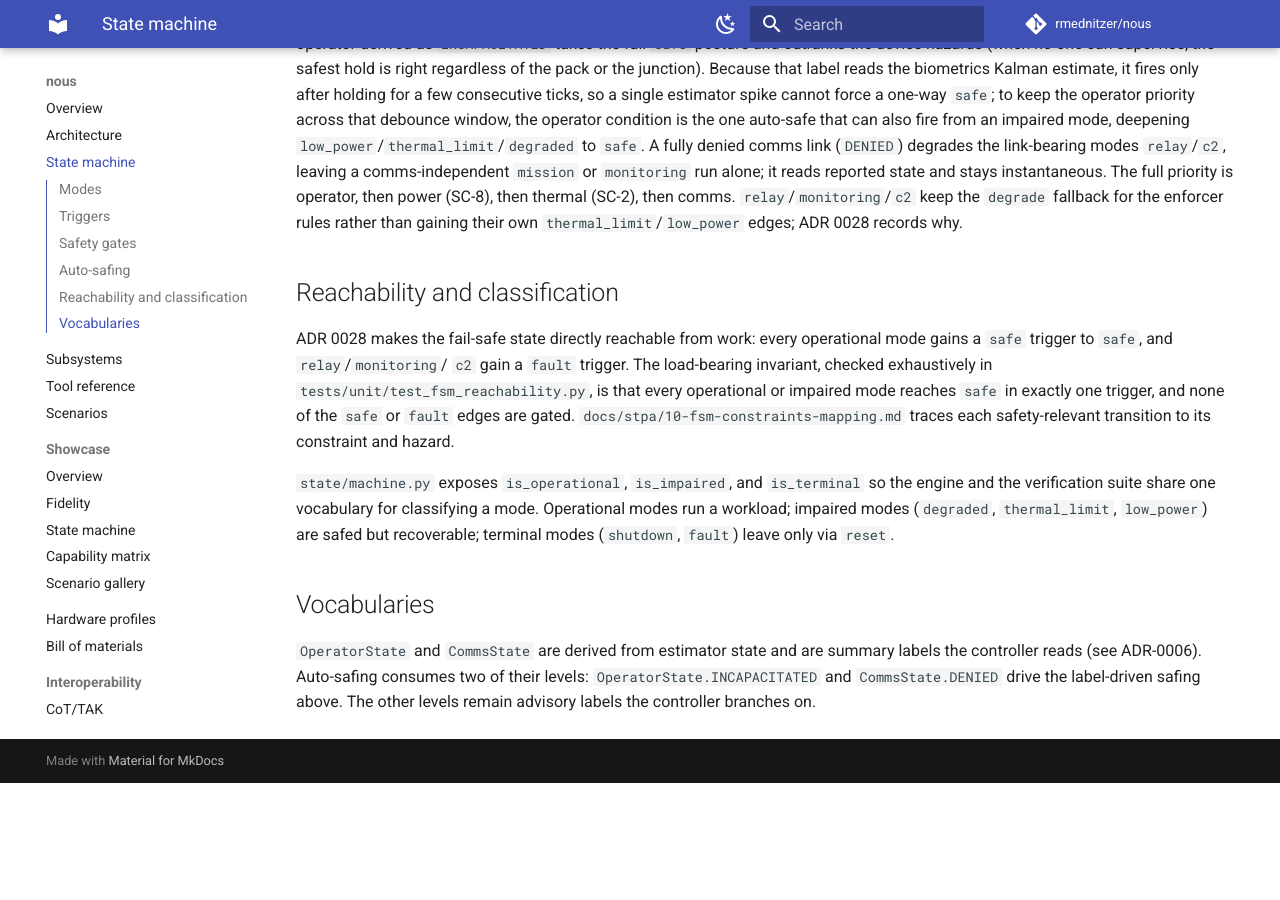
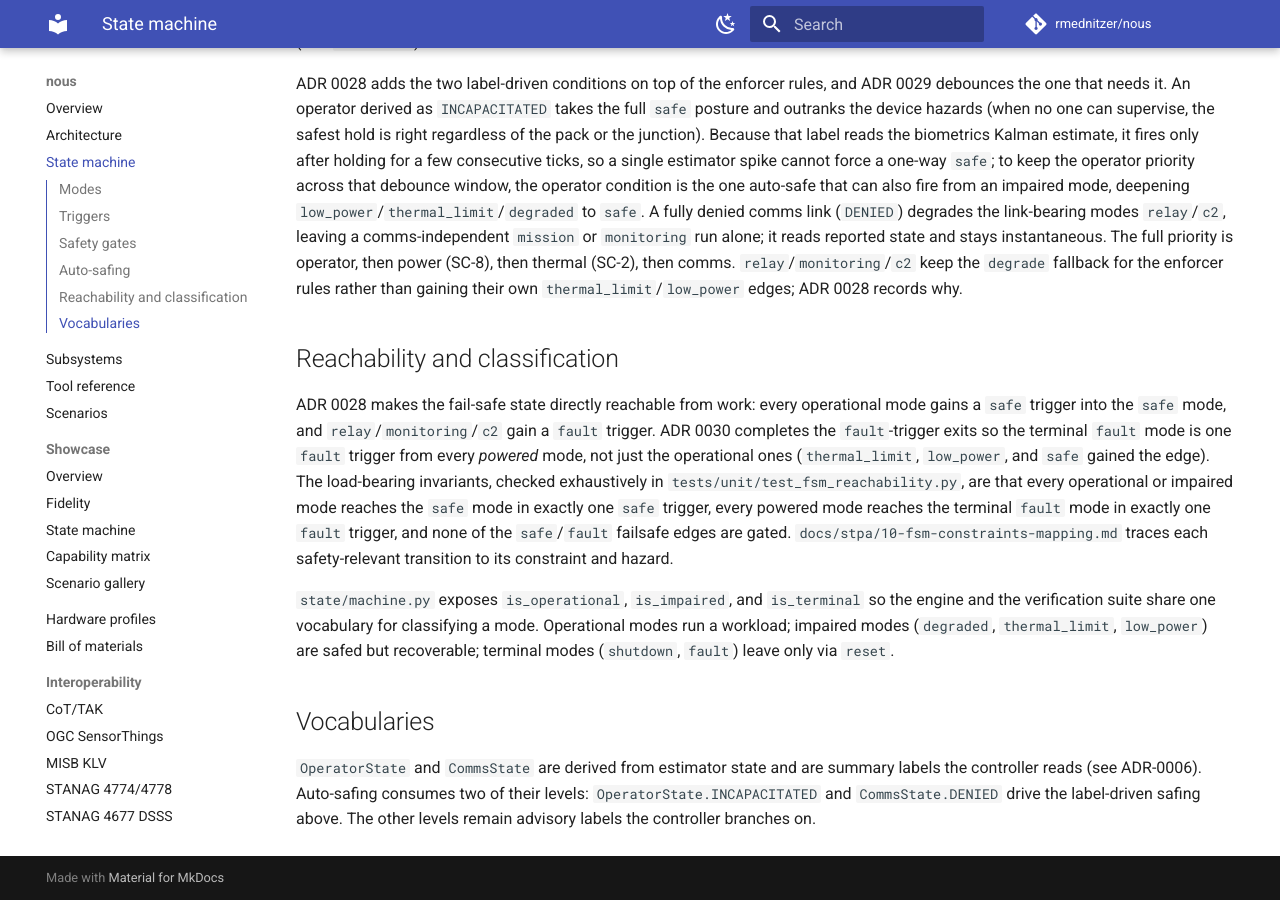
Before and after one commit to rmednitzer/nous, an MkDocs documentation site: the page built from docs/state-machine.md, in a window 1280 px wide and 900 px high, scrolled down 2732 px. Built offline with MkDocs 1.6.1 and Material for MkDocs 9.7.7, drawn with Linux system fonts in a browser that asks for light colours; comment, search, counter and statistics services are not loaded; before the commit the page ends 3515 px from its top, so only the background shows below that; some of the changed text lies outside the part shown.

Commit message:
feat(safety): complete fault reachability from every powered mode (ADR 0030) (#99)
* feat(safety): complete fault reachability from every powered mode (ADR 0030)

A completeness and validity audit of the FSM table after ADR 0029 found it
valid (no failsafe edge gated, no edge into STOWED except reset, buckets
disjoint, every mode reachable) but with one gap: a direct `fault` edge
existed only from the operational modes and DEGRADED. THERMAL_LIMIT,
LOW_POWER, and SAFE had none, so a hardware fault detected while throttled,
in low power, or in the safe hold could not be recorded as a direct
transition to the terminal FAULT -- it reached FAULT only transitively, and
`request_transition("fault")` from THERMAL_LIMIT was refused.

Add THERMAL_LIMIT/LOW_POWER/SAFE -> fault -> FAULT so the invariant is uniform:
FAULT is reachable in exactly one `fault` trigger from every powered mode. The
edges are ungated, like every failsafe exit. The reachability suite is
strengthened (the operational-only fault check becomes a powered-mode check)
and gains a test that no `safe`/`fault` edge is gated, turning the previously
prose-only claim into a build-breaking assertion.

The audit also confirmed two absences are intentional, documented in ADR 0030:
no operational-to-operational edges (the hub-and-spoke through IDLE re-gates
every operational entry), and no `safe` from BOOT (transitional, no workload
to shed). Table grows 47 -> 50 transitions; no behavioural change to the tick
loop (auto-safing never emits `fault`).

Security note. This touches state/machine.py (FSM transition table). It is
purely additive and ungated: it makes a strictly safer terminal (FAULT, which
leaves only via reset) reachable in one step from three more postures, relaxing
no gate and changing no auto-safe path. The failsafe-never-gated invariant is
now test-enforced. Docs (state-machine.md, the showcase, the STPA mapping) and
the ADR index are updated to match.

https://claude.ai/code/session_01TSCWNdN5j8fLKEidGUadf4

* docs: disambiguate the `fault`/`safe` trigger from the mode in state-machine.md

The reachability prose used `fault` (and `safe`) for both the trigger and the
terminal mode, which read ambiguously. Name them explicitly: "one `fault`
trigger" reaching "the terminal `fault` mode", and "one `safe` trigger"
reaching "the `safe` mode".

https://claude.ai/code/session_01TSCWNdN5j8fLKEidGUadf4

```diff
--- a/docs/state-machine.md
+++ b/docs/state-machine.md
@@ -52,9 +52,12 @@ stateDiagram-v2
     degraded --> fault: fault
     thermal_limit --> idle: cool
     thermal_limit --> safe: safe
+    thermal_limit --> fault: fault
     low_power --> idle: recover
     low_power --> safe: safe
+    low_power --> fault: fault
     safe --> idle: recover
+    safe --> fault: fault
     safe --> shutdown: shutdown
     fault --> stowed: reset
     shutdown --> stowed: reset
@@ -68,7 +71,12 @@ so every operational mode can reach the fail-safe state directly). The
 `idle`, not back in the prior operational mode (ADR 0029): the controller
 re-selects the mode it wants, re-gated. `idle` also gains direct `safe` and
 `fault` edges so the failsafe and fault states are reachable from the holding
-state.
+state. ADR 0030 completes the `fault`-trigger exits: every powered mode
+(`thermal_limit`, `low_power`, and `safe` included) reaches the terminal
+`fault` mode in one `fault` trigger, because a hardware fault is
+mode-independent and must never be refused. The
+operational modes do not connect to each other directly: a mode switch goes
+through `idle` (via `complete`) so the new operational entry is re-gated.
 
 ## Safety gates
 
@@ -142,12 +150,17 @@ records why.
 ## Reachability and classification
 
 ADR 0028 makes the fail-safe state directly reachable from work: every
-operational mode gains a `safe` trigger to `safe`, and `relay`/`monitoring`/
-`c2` gain a `fault` trigger. The load-bearing invariant, checked
-exhaustively in `tests/unit/test_fsm_reachability.py`, is that every
-operational or impaired mode reaches `safe` in exactly one trigger, and
-none of the `safe` or `fault` edges are gated. `docs/stpa/10-fsm-constraints-mapping.md`
-traces each safety-relevant transition to its constraint and hazard.
+operational mode gains a `safe` trigger into the `safe` mode, and
+`relay`/`monitoring`/`c2` gain a `fault` trigger. ADR 0030 completes the
+`fault`-trigger exits so the terminal `fault` mode is one `fault` trigger from
+every *powered* mode, not just the operational ones (`thermal_limit`,
+`low_power`, and `safe` gained the edge). The load-bearing invariants, checked
+exhaustively in `tests/unit/test_fsm_reachability.py`, are that every
+operational or impaired mode reaches the `safe` mode in exactly one `safe`
+trigger, every powered mode reaches the terminal `fault` mode in exactly one
+`fault` trigger, and none of the `safe`/`fault` failsafe edges are gated.
+`docs/stpa/10-fsm-constraints-mapping.md` traces each safety-relevant
+transition to its constraint and hazard.
 
 `state/machine.py` exposes `is_operational`, `is_impaired`, and
 `is_terminal` so the engine and the verification suite share one vocabulary
```
Also changed, not shown: docs/adr/0030-fsm-fault-reachability-completeness.md (added, +80 -0 lines), docs/adr/README.md (+1 -0 lines), docs/showcase/state-machine.md (+4 -1 lines), docs/stpa/10-fsm-constraints-mapping.md (+8 -4 lines), 2 other files.
